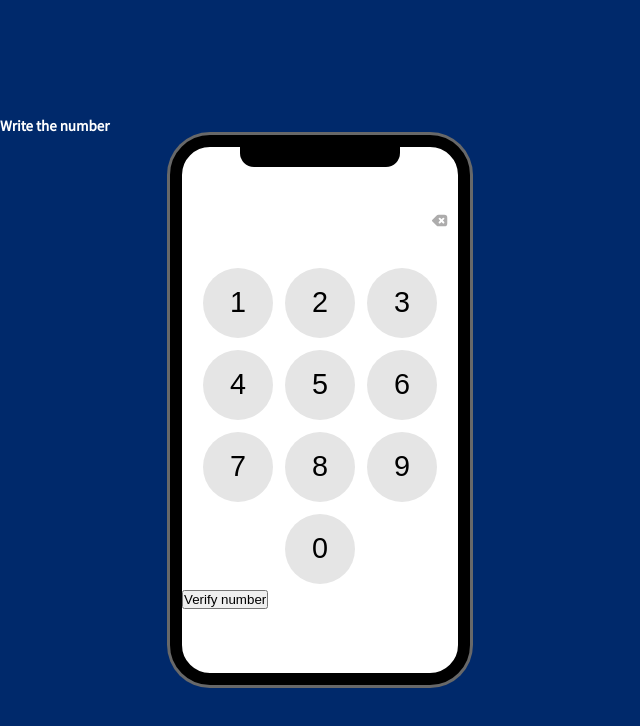
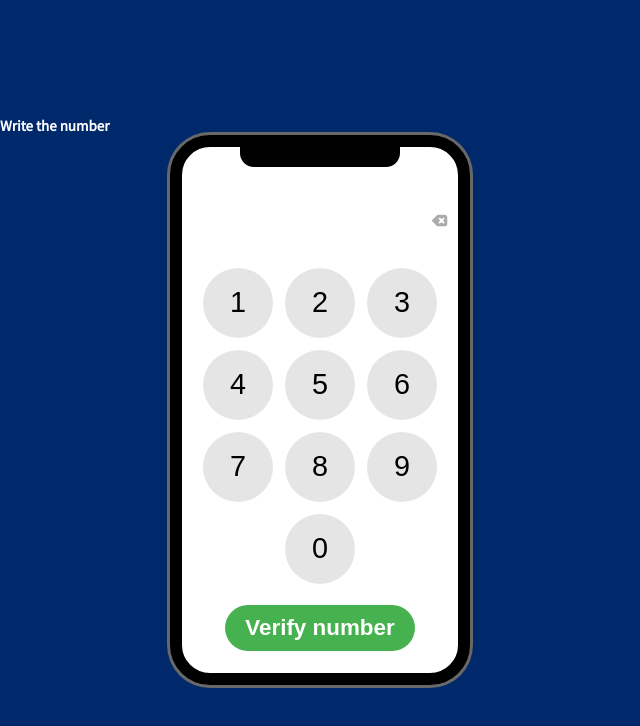
Before and after one commit to doulovera/numrify, a React (Create React App) app: page / in a window 1280 px wide. Shown: the top 726 px of the page, without its empty margins (0-640 px from the left). Built offline with nearby package versions, Linux system fonts and the light colour scheme.

Commit message:
feat: Style Verify Number button

```diff
--- a/src/App.css
+++ b/src/App.css
@@ -23,3 +23,7 @@ section {
   width: 50vw;
   min-width: 320px;
 }
+
+button {
+  cursor: pointer;
+}
--- a/src/components/Cellphone/index.js
+++ b/src/components/Cellphone/index.js
@@ -53,7 +53,7 @@ export default function Cellphone () {
         }
       </div>
       <div className="phone__buttons">
-        <button>Verify number</button>
+        <button className="phone__verify-number">Verify number</button>
       </div>
     </div>
   )
--- a/src/components/Cellphone/style.css
+++ b/src/components/Cellphone/style.css
@@ -63,4 +63,17 @@
 
 .phone__buttons {
   height: 70px;
+  margin: 0 auto;
+  padding-top: 15px;
 }
+
+.phone__verify-number {
+  padding: 10px 20px;
+  background-color: #46b14f;
+  color: var(--white);
+  font-weight: 800;
+  font-size: 1.4rem;
+  border-radius: 100px;
+  border: 0;
+  outline: 0;
+}
```
